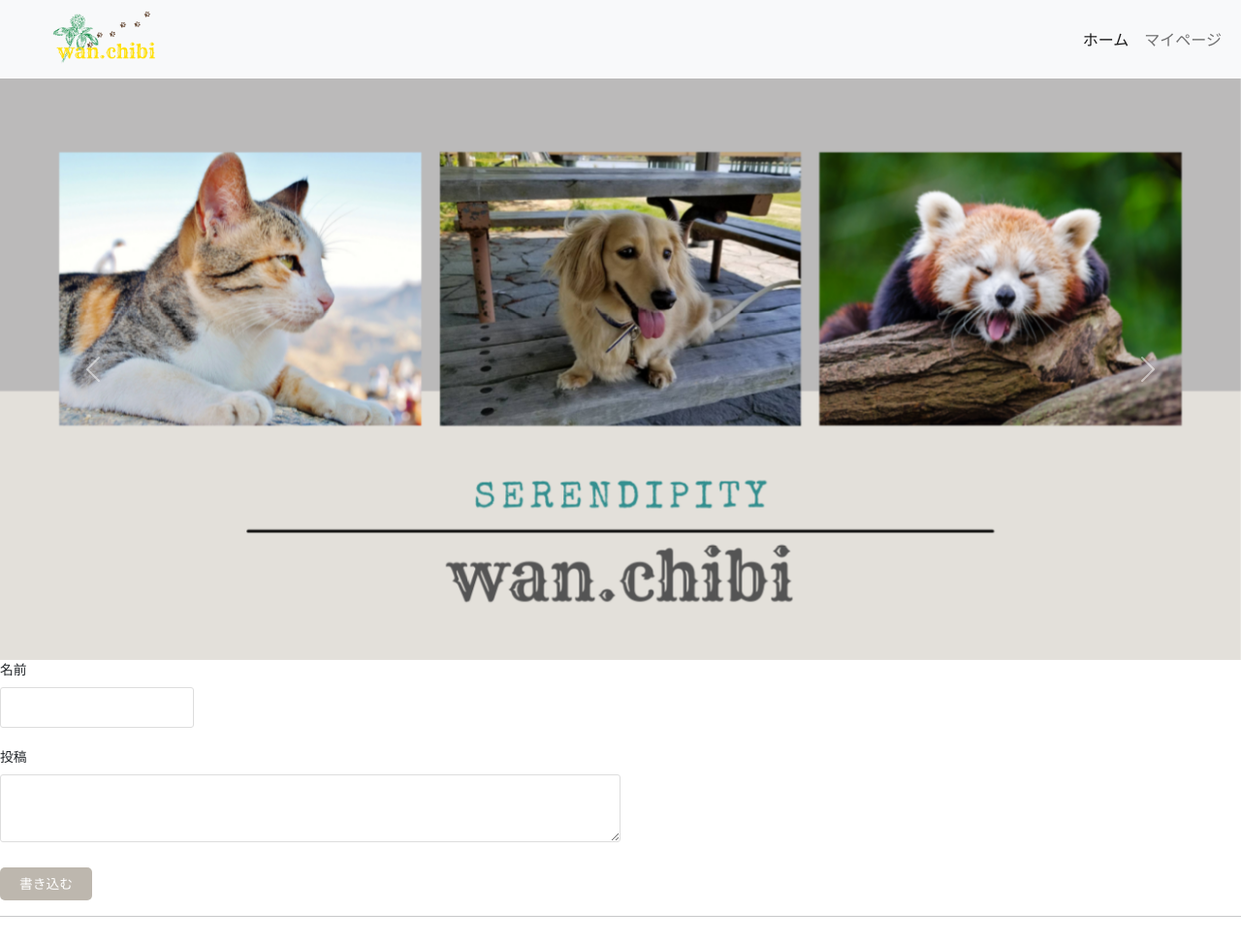
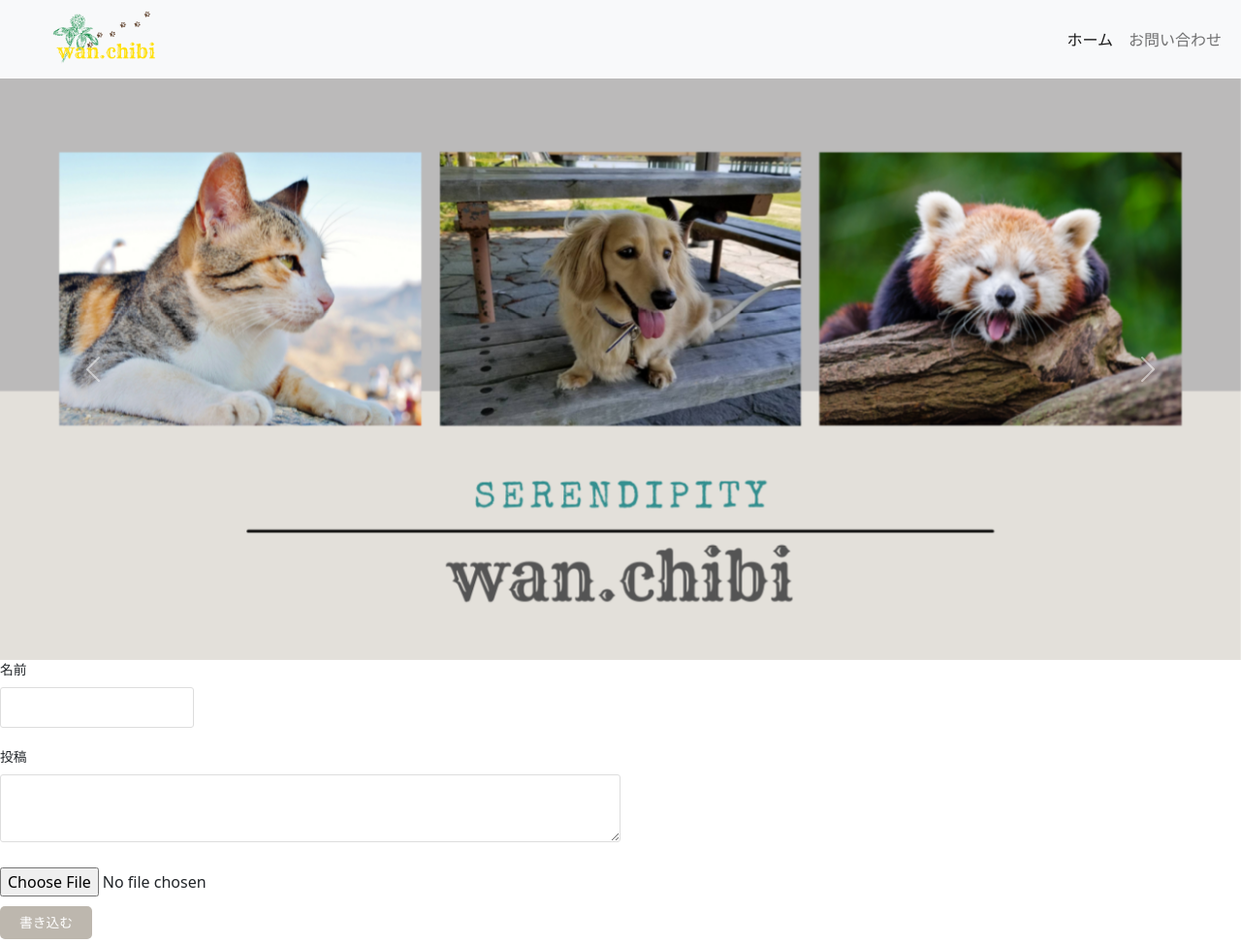
Before and after one commit to b7t4s/animal-app2, a PHP site: page / in a window 1280 px wide. Shown: the top 973 px of the page at 97% size. Run offline with PHP 8.4, Linux system fonts and the light colour scheme; data that the repository does not hold is empty; grey boxes are pictures that could not be loaded.

Commit message:
formに画像部分を追加

```diff
--- a/index.php
+++ b/index.php
@@ -266,7 +266,7 @@ $pdo = null;
                             <a class="nav-link active" aria-current="page" href="#">ホーム</a>
                         </li>
                         <li class="nav-item">
-                            <a class="nav-link" href="#">マイページ</a>
+                            <a class="nav-link" href="contact.php">お問い合わせ</a>
                         </li>
                     </ul>
                 </div>
@@ -308,7 +308,7 @@ $pdo = null;
                 <?php endforeach; ?>
             </ul>
         <?php endif; ?>
-    <form method="post">
+    <form method="post" enctype="multipart/form-data">
         <div>
             <label for="view_name">名前</label>
             <input id="view_name" type="text" name="view_name" value="<?php if(!empty($_SESSION['view_name'])){ echo htmlspecialchars($_SESSION['view_name'],ENT_QUOTES,'UTF-8'); } ?>">
@@ -316,6 +316,10 @@ $pdo = null;
         <div>
             <label for="message">投稿</label>
             <textarea id="message" name="message"><?php if(!empty($message)) { echo htmlspecialchars($message,ENT_QUOTES,'UTF-8');} ?></textarea>
+        </div>
+        <div class="file-up">
+            <input type="hidden" name="MAX_FILE_SIZE" value="2097152" />
+            <input name="img" type="file" accept="image/*" />
         </div>
         <input type="submit" name="btn_submit" value="書き込む">
      </form>
```
